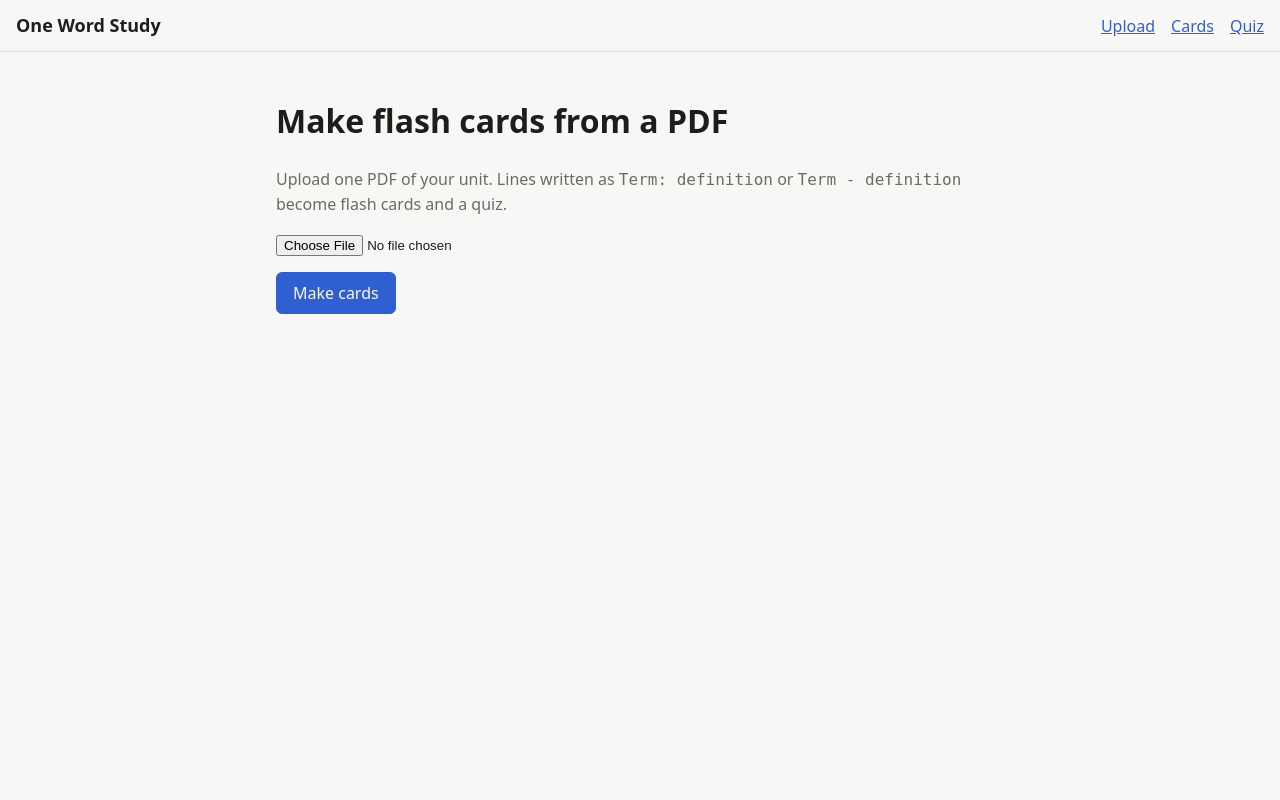
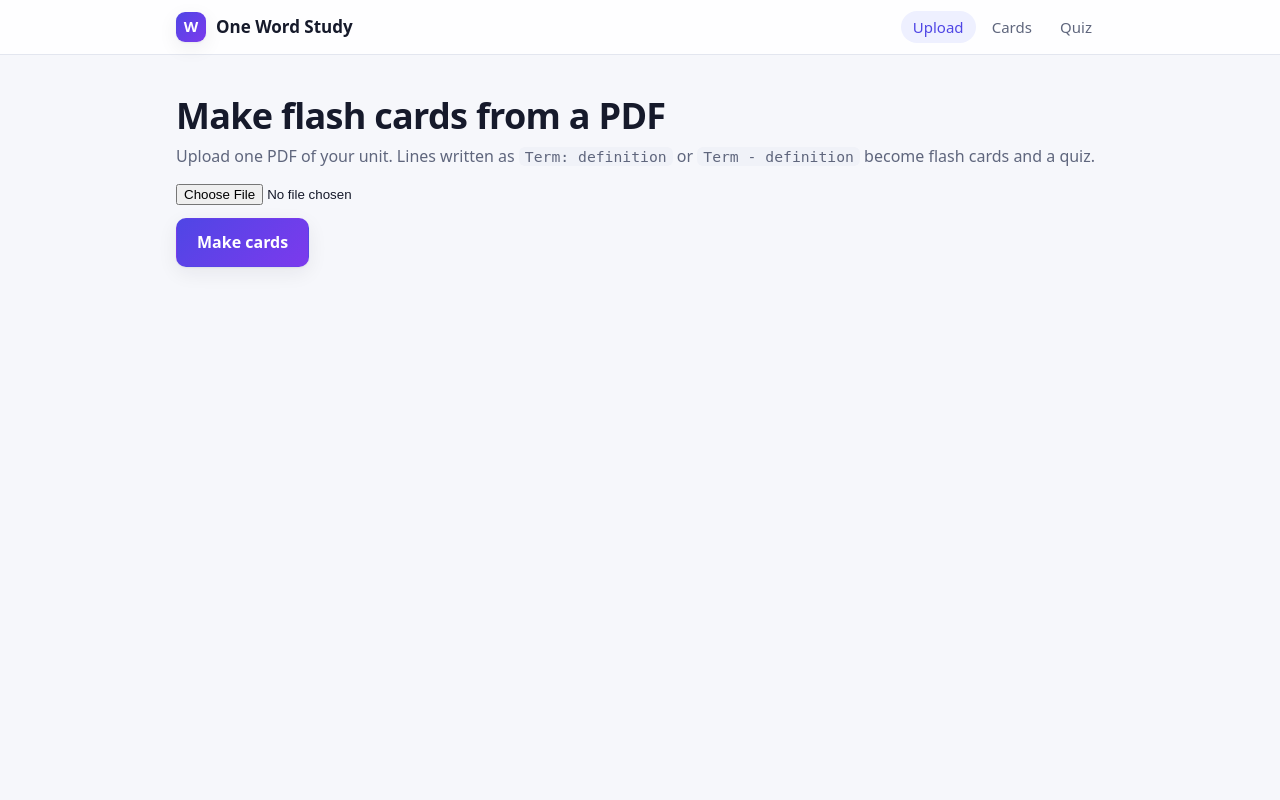
Before and after one commit to StroDan/one-word-study, a Flask app: page / in a window 1280 px wide. Run offline with Flask 3, Linux system fonts and the light colour scheme.

Commit message:
Restyle the shared layout as a clean study app with light and dark themes
The plain layout looked unfinished. Adds design tokens for both color
schemes, a sticky header with logo and active-page nav, and shared
button, input, panel and alert styles. Old card/quiz styles stay until
those pages are redesigned, so every page keeps working in between.

Co-Authored-By: Claude Opus 5.5 <noreply@anthropic.com>

```diff
--- a/templates/base.html
+++ b/templates/base.html
@@ -5,46 +5,156 @@
   <meta name="viewport" content="width=device-width, initial-scale=1">
   <title>One Word Study</title>
   <style>
-    :root { --bg: #f7f7f5; --fg: #1d1d1b; --muted: #6b6b66; --accent: #2f5fd0; --card: #fff;
-            --good: #1f7a3f; --bad: #b3261e; --line: #deded8; }
+    /* ---------- Design tokens (light) ---------- */
+    :root {
+      --bg: #f6f7fb;
+      --surface: #ffffff;
+      --surface-2: #f0f2f8;
+      --fg: #161a2b;
+      --muted: #5f667d;
+      --line: #e3e6ef;
+      --accent: #4f46e5;
+      --accent-2: #7c3aed;
+      --accent-soft: #eef0ff;
+      --good: #15803d;
+      --good-soft: #e8f6ee;
+      --bad: #c2410c;
+      --bad-soft: #fdf0e9;
+      --shadow: 0 1px 2px rgba(22, 26, 43, .06), 0 6px 20px rgba(22, 26, 43, .07);
+      --shadow-lg: 0 2px 4px rgba(22, 26, 43, .06), 0 16px 40px rgba(22, 26, 43, .12);
+      --radius: 14px;
+    }
+    /* ---------- Dark mode ---------- */
     @media (prefers-color-scheme: dark) {
-      :root { --bg: #181816; --fg: #ececea; --muted: #a3a39d; --accent: #8aa9ff; --card: #23231f;
-              --good: #6fd28f; --bad: #ff8a80; --line: #3a3a35; }
+      :root {
+        --bg: #0f1220;
+        --surface: #181c2e;
+        --surface-2: #20253a;
+        --fg: #e8eaf4;
+        --muted: #9aa1ba;
+        --line: #2b3150;
+        --accent: #8b85ff;
+        --accent-2: #b28bff;
+        --accent-soft: #24264a;
+        --good: #5fd08a;
+        --good-soft: #15291f;
+        --bad: #ff9b6b;
+        --bad-soft: #2e1d15;
+        --shadow: 0 1px 2px rgba(0, 0, 0, .3), 0 6px 20px rgba(0, 0, 0, .25);
+        --shadow-lg: 0 2px 4px rgba(0, 0, 0, .3), 0 16px 40px rgba(0, 0, 0, .4);
+      }
     }
+
     * { box-sizing: border-box; }
-    body { margin: 0; background: var(--bg); color: var(--fg);
-           font: 16px/1.5 system-ui, -apple-system, "Segoe UI", sans-serif; }
-    header { border-bottom: 1px solid var(--line); padding: 12px 16px; display: flex; gap: 16px;
-             align-items: baseline; flex-wrap: wrap; }
-    header strong { font-size: 18px; margin-right: auto; }
+    html { -webkit-text-size-adjust: 100%; }
+    body {
+      margin: 0; min-height: 100vh; background: var(--bg); color: var(--fg);
+      font: 16px/1.55 ui-sans-serif, system-ui, -apple-system, "Segoe UI", Roboto, sans-serif;
+    }
+    h1 { font-size: clamp(26px, 4vw, 36px); line-height: 1.15; letter-spacing: -.02em; margin: 0 0 8px; }
+    p { margin: 0 0 12px; }
     a { color: var(--accent); }
-    main { max-width: 760px; margin: 0 auto; padding: 24px 16px 48px; }
-    .message { border-left: 4px solid var(--bad); background: var(--card); padding: 12px 16px; }
-    button, input[type=submit] { font: inherit; padding: 8px 16px; border-radius: 6px; cursor: pointer;
-             border: 1px solid var(--accent); background: var(--accent); color: var(--bg); }
-    input[type=text] { font: inherit; padding: 8px; width: 100%; border: 1px solid var(--line);
-             border-radius: 6px; background: var(--card); color: var(--fg); }
+    code { background: var(--surface-2); border-radius: 6px; padding: 1px 6px; font-size: .92em; }
+
+    /* ---------- Header ---------- */
+    .site-header {
+      position: sticky; top: 0; z-index: 10;
+      background: color-mix(in srgb, var(--surface) 85%, transparent);
+      backdrop-filter: saturate(1.4) blur(10px); -webkit-backdrop-filter: saturate(1.4) blur(10px);
+      border-bottom: 1px solid var(--line);
+    }
+    .site-header .inner {
+      max-width: 960px; margin: 0 auto; padding: 12px 16px;
+      display: flex; align-items: center; gap: 8px; flex-wrap: wrap;
+    }
+    .brand {
+      display: flex; align-items: center; gap: 10px; margin-right: auto;
+      font-weight: 700; font-size: 17px; color: var(--fg); text-decoration: none;
+    }
+    .brand .logo {
+      width: 30px; height: 30px; border-radius: 9px; display: grid; place-items: center;
+      background: linear-gradient(135deg, var(--accent), var(--accent-2)); color: #fff;
+      font-size: 15px; font-weight: 800; box-shadow: var(--shadow);
+    }
+    .nav a {
+      color: var(--muted); text-decoration: none; font-weight: 500; font-size: 15px;
+      padding: 6px 12px; border-radius: 999px;
+    }
+    .nav a:hover { color: var(--fg); background: var(--surface-2); }
+    .nav a.active { color: var(--accent); background: var(--accent-soft); }
+
+    main { max-width: 960px; margin: 0 auto; padding: 40px 16px 64px; }
+    .narrow { max-width: 640px; margin: 0 auto; }
     .muted { color: var(--muted); }
-    .good { color: var(--good); font-weight: 600; }
-    .bad { color: var(--bad); font-weight: 600; }
+    .eyebrow {
+      display: inline-block; font-size: 13px; font-weight: 600; letter-spacing: .04em;
+      text-transform: uppercase; color: var(--accent); margin-bottom: 10px;
+    }
+
+    /* ---------- Buttons & inputs ---------- */
+    .btn, button, input[type=submit] {
+      font: inherit; font-weight: 600; cursor: pointer; border-radius: 10px;
+      padding: 11px 20px; border: 1px solid transparent;
+      background: linear-gradient(135deg, var(--accent), var(--accent-2)); color: #fff;
+      box-shadow: var(--shadow); transition: transform .12s ease, box-shadow .12s ease;
+      display: inline-flex; align-items: center; gap: 8px; text-decoration: none;
+    }
+    .btn:hover, button:hover { transform: translateY(-1px); box-shadow: var(--shadow-lg); }
+    .btn:active, button:active { transform: translateY(0); }
+    .btn:focus-visible, button:focus-visible, input:focus-visible {
+      outline: 3px solid color-mix(in srgb, var(--accent) 45%, transparent); outline-offset: 2px;
+    }
+    .btn.secondary, button.secondary { background: var(--surface); color: var(--fg); border-color: var(--line); }
+    input[type=text] {
+      font: inherit; font-size: 18px; width: 100%; padding: 12px 14px;
+      border: 1.5px solid var(--line); border-radius: 10px;
+      background: var(--surface); color: var(--fg); transition: border-color .12s;
+    }
+    input[type=text]:focus { border-color: var(--accent); outline: none; }
+
+    /* ---------- Shared pieces ---------- */
+    .panel {
+      background: var(--surface); border: 1px solid var(--line); border-radius: var(--radius);
+      box-shadow: var(--shadow); padding: 24px;
+    }
+    .message {
+      display: flex; gap: 10px; align-items: flex-start;
+      background: var(--bad-soft); color: var(--fg);
+      border: 1px solid color-mix(in srgb, var(--bad) 35%, transparent);
+      border-radius: 12px; padding: 12px 16px; margin: 16px 0;
+    }
+    .message::before {
+      content: "!"; flex: none; width: 22px; height: 22px; border-radius: 50%;
+      display: grid; place-items: center; background: var(--bad); color: #fff; font-weight: 800; font-size: 13px;
+    }
+    .good { color: var(--good); font-weight: 700; }
+    .bad { color: var(--bad); font-weight: 700; }
+    .row { display: flex; gap: 12px; align-items: center; flex-wrap: wrap; }
+
+    /* ---------- Legacy page styles (each page gets its own design in a later commit) ---------- */
     .grid { display: grid; grid-template-columns: repeat(auto-fill, minmax(220px, 1fr)); gap: 12px; }
-    .flash { background: var(--card); border: 1px solid var(--line); border-radius: 10px; padding: 16px;
-             min-height: 120px; text-align: left; color: var(--fg); font-weight: normal; width: 100%; }
+    .flash { background: var(--surface); border: 1px solid var(--line); border-radius: 10px; padding: 16px;
+             min-height: 120px; text-align: left; color: var(--fg); font-weight: normal; width: 100%; box-shadow: none; }
     .flash .back { display: none; }
     .flash.flipped .front { display: none; }
     .flash.flipped .back { display: block; }
     .flash .front { font-size: 20px; font-weight: 600; }
-    .definition { font-size: 20px; background: var(--card); border: 1px solid var(--line);
+    .definition { font-size: 20px; background: var(--surface); border: 1px solid var(--line);
                   border-radius: 10px; padding: 16px; }
-    form.inline { display: inline; }
+
+    {% block styles %}{% endblock %}
   </style>
 </head>
 <body>
-  <header>
-    <strong>One Word Study</strong>
-    <a href="/">Upload</a>
-    <a href="/cards">Cards</a>
-    <a href="/quiz">Quiz</a>
+  <header class="site-header">
+    <div class="inner">
+      <a class="brand" href="/"><span class="logo" aria-hidden="true">W</span>One Word Study</a>
+      <nav class="nav" aria-label="Main">
+        <a href="/" class="{{ 'active' if request.path in ('/', '/upload') }}">Upload</a>
+        <a href="/cards" class="{{ 'active' if request.path == '/cards' }}">Cards</a>
+        <a href="/quiz" class="{{ 'active' if request.path.startswith('/quiz') }}">Quiz</a>
+      </nav>
+    </div>
   </header>
   <main>{% block content %}{% endblock %}</main>
 </body>
```
